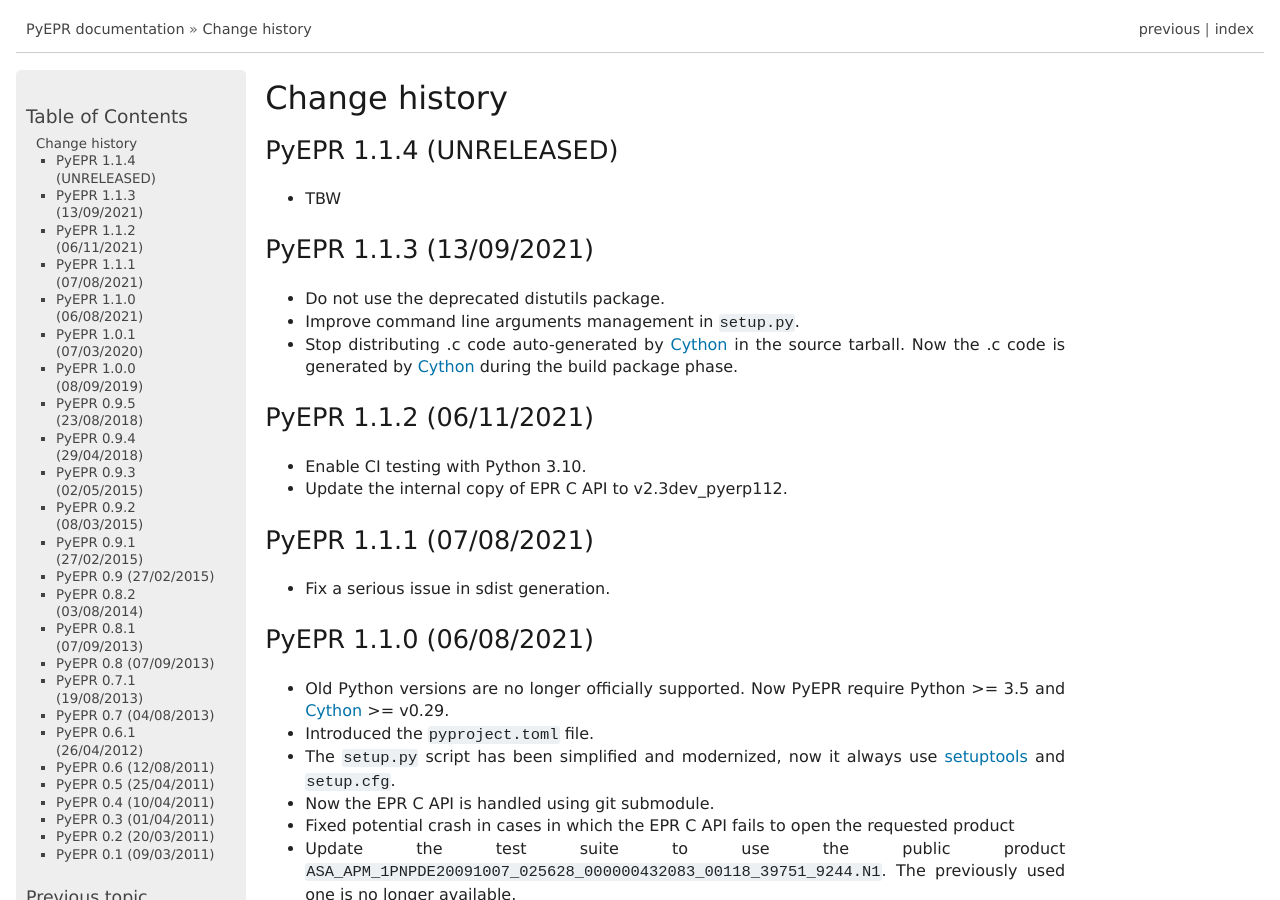
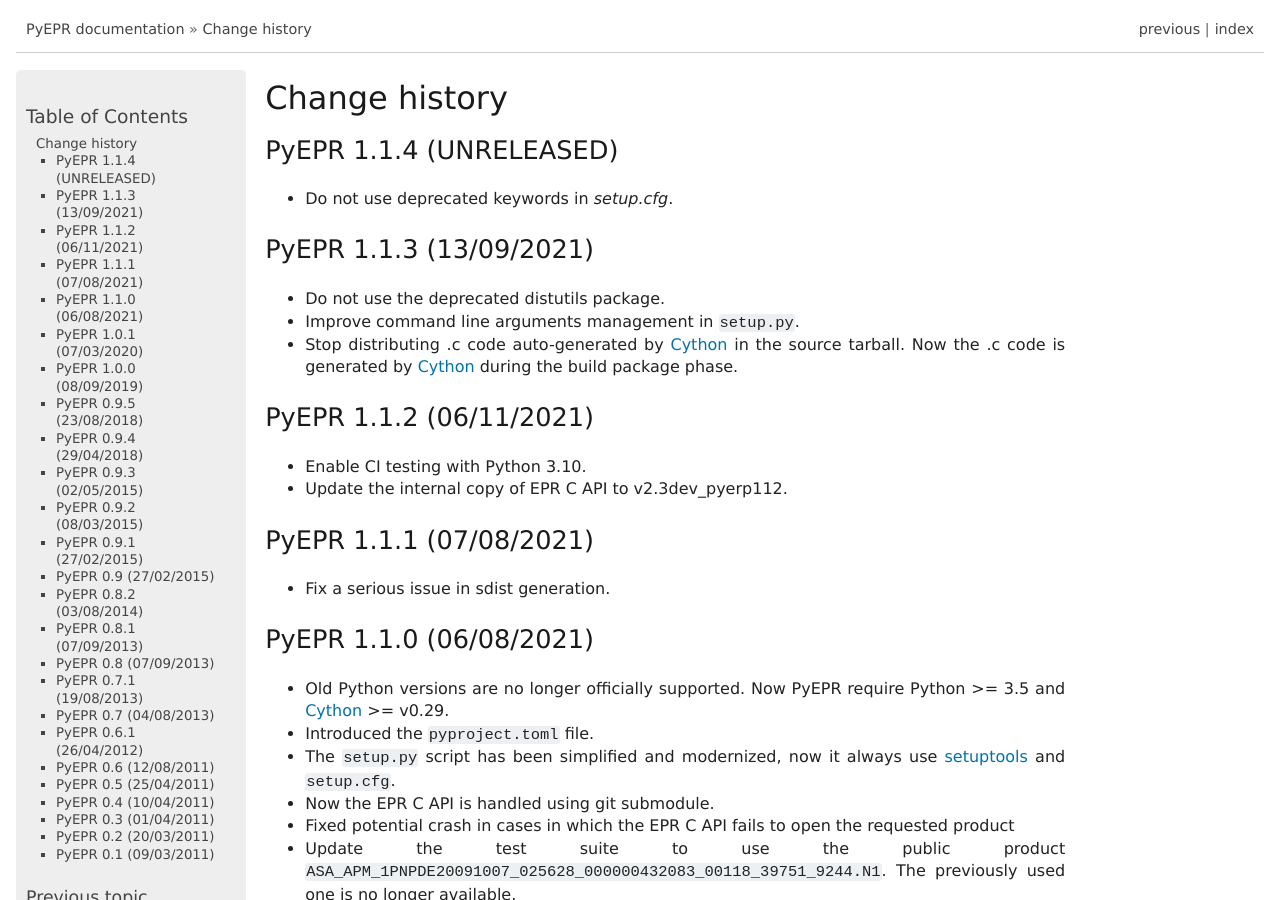
Before and after one commit to avalentino/pyepr, a Sphinx documentation site: the page built from doc/NEWS.rst, in a window 1280 px wide and 900 px high. Built offline with Sphinx 7.4.7, drawn with Linux system fonts in a browser that asks for light colours; formulas are drawn with MathJax 3.

Commit message:
Do not use deprecated keywords in setup.cfg

```diff
--- a/doc/NEWS.rst
+++ b/doc/NEWS.rst
@@ -4,7 +4,7 @@
 PyEPR 1.1.4 (UNRELEASED)
 ------------------------
 
-* TBW
+* Do not use deprecated keywords in `setup.cfg`.
 
 
 PyEPR 1.1.3 (13/09/2021)
--- a/setup.cfg
+++ b/setup.cfg
@@ -23,7 +23,7 @@
 author = Antonio Valentino
 author_email = antonio.valentino@tiscali.it
 license = GPL3
-license_file = LICENSE.txt
+license_files = LICENSE.txt
 classifiers =
     Development Status :: 5 - Production/Stable
     Environment :: Other Environment
```
